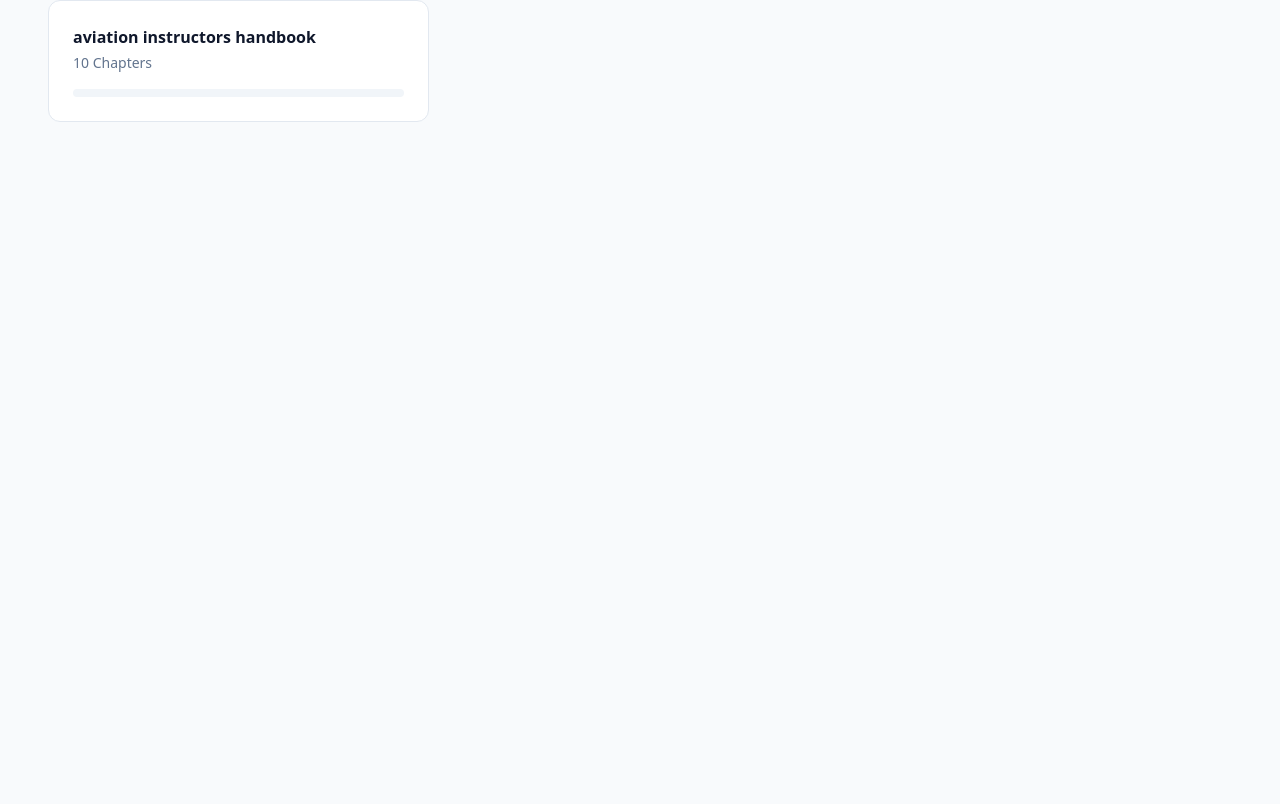
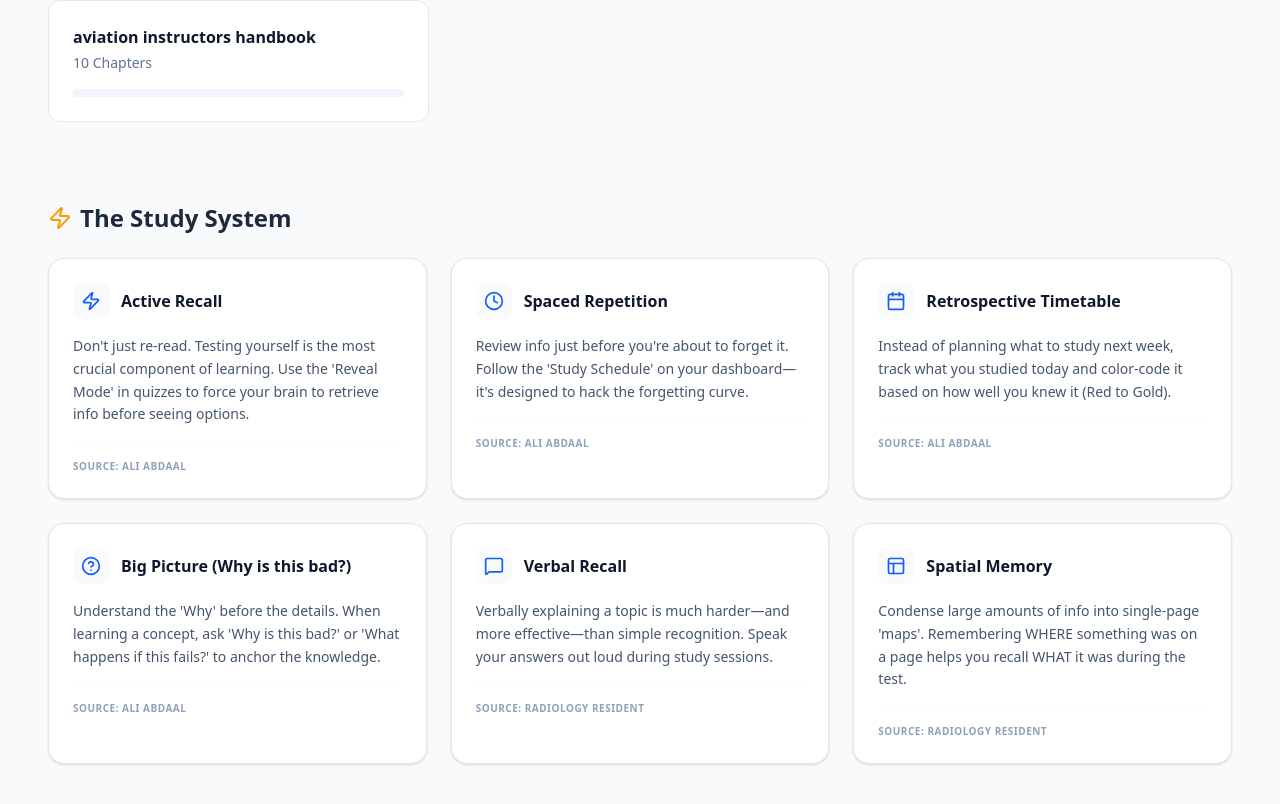
Before and after one commit to eastboundjoe/aviation-study-guide, a Next.js app: page / in a window 1280 px wide. Shown: the part 1195-1999 px from the top of the page. Before the commit the page ends 1365 px from the top, so only its background shows below. Built offline with nearby package versions, Linux system fonts and the light colour scheme.

Commit message:
Content: Add Study Methodology section based on medical school hacks

```diff
--- a/src/app/page.tsx
+++ b/src/app/page.tsx
@@ -4,9 +4,10 @@ import { useState } from 'react';
 import booksData from '@/data/books.json';
 import { useProgress } from '@/hooks/useProgress';
 import { Book, Chapter } from '@/types';
-import { BookOpen, CheckCircle2, Clock, PlayCircle, Trophy, Calendar } from 'lucide-react';
+import { BookOpen, CheckCircle2, Clock, PlayCircle, Trophy, Calendar, Zap, HelpCircle, MessageSquare, Layout, ChevronRight } from 'lucide-react';
 import { format, isToday, parseISO } from 'date-fns';
 import Link from 'next/link';
+import studyTips from '@/data/study-tips.json';
 
 export default function Dashboard() {
   const { progress } = useProgress();
@@ -180,6 +181,36 @@ export default function Dashboard() {
           )}
         </div>
       </div>
+
+      {/* Study Methodology Section */}
+      <section className="mt-20 mb-12">
+        <h2 className="text-2xl font-semibold text-slate-800 mb-6 flex items-center gap-2">
+          <Zap size={24} className="text-amber-500" /> The Study System
+        </h2>
+        <div className="grid grid-cols-1 md:grid-cols-2 lg:grid-cols-3 gap-6">
+          {studyTips.map((tip) => (
+            <div key={tip.title} className="bg-white p-6 rounded-2xl border border-slate-200 shadow-sm hover:shadow-md transition-shadow">
+              <div className="flex items-center gap-3 mb-4">
+                <div className="p-2 bg-slate-50 rounded-lg text-blue-600">
+                  {tip.title === 'Active Recall' && <Zap size={20} />}
+                  {tip.title === 'Spaced Repetition' && <Clock size={20} />}
+                  {tip.title === 'Retrospective Timetable' && <Calendar size={20} />}
+                  {tip.title === 'Big Picture (Why is this bad?)' && <HelpCircle size={20} />}
+                  {tip.title === 'Verbal Recall' && <MessageSquare size={20} />}
+                  {tip.title === 'Spatial Memory' && <Layout size={20} />}
+                </div>
+                <h3 className="font-bold text-slate-900">{tip.title}</h3>
+              </div>
+              <p className="text-sm text-slate-600 leading-relaxed mb-4">
+                {tip.description}
+              </p>
+              <div className="flex items-center justify-between mt-auto pt-4 border-t border-slate-50">
+                <span className="text-[10px] font-bold uppercase tracking-wider text-slate-400">Source: {tip.source}</span>
+              </div>
+            </div>
+          ))}
+        </div>
+      </section>
     </div>
   );
 }
--- /dev/null
+++ b/src/data/study-tips.json
@@ -0,0 +1,38 @@
+[
+  {
+    "title": "Active Recall",
+    "icon": "Zap",
+    "description": "Don't just re-read. Testing yourself is the most crucial component of learning. Use the 'Reveal Mode' in quizzes to force your brain to retrieve info before seeing options.",
+    "source": "Ali Abdaal"
+  },
+  {
+    "title": "Spaced Repetition",
+    "icon": "Clock",
+    "description": "Review info just before you're about to forget it. Follow the 'Study Schedule' on your dashboard—it's designed to hack the forgetting curve.",
+    "source": "Ali Abdaal"
+  },
+  {
+    "title": "Retrospective Timetable",
+    "icon": "Calendar",
+    "description": "Instead of planning what to study next week, track what you studied today and color-code it based on how well you knew it (Red to Gold).",
+    "source": "Ali Abdaal"
+  },
+  {
+    "title": "Big Picture (Why is this bad?)",
+    "icon": "HelpCircle",
+    "description": "Understand the 'Why' before the details. When learning a concept, ask 'Why is this bad?' or 'What happens if this fails?' to anchor the knowledge.",
+    "source": "Ali Abdaal"
+  },
+  {
+    "title": "Verbal Recall",
+    "icon": "MessageSquare",
+    "description": "Verbally explaining a topic is much harder—and more effective—than simple recognition. Speak your answers out loud during study sessions.",
+    "source": "Radiology Resident"
+  },
+  {
+    "title": "Spatial Memory",
+    "icon": "Layout",
+    "description": "Condense large amounts of info into single-page 'maps'. Remembering WHERE something was on a page helps you recall WHAT it was during the test.",
+    "source": "Radiology Resident"
+  }
+]
```
